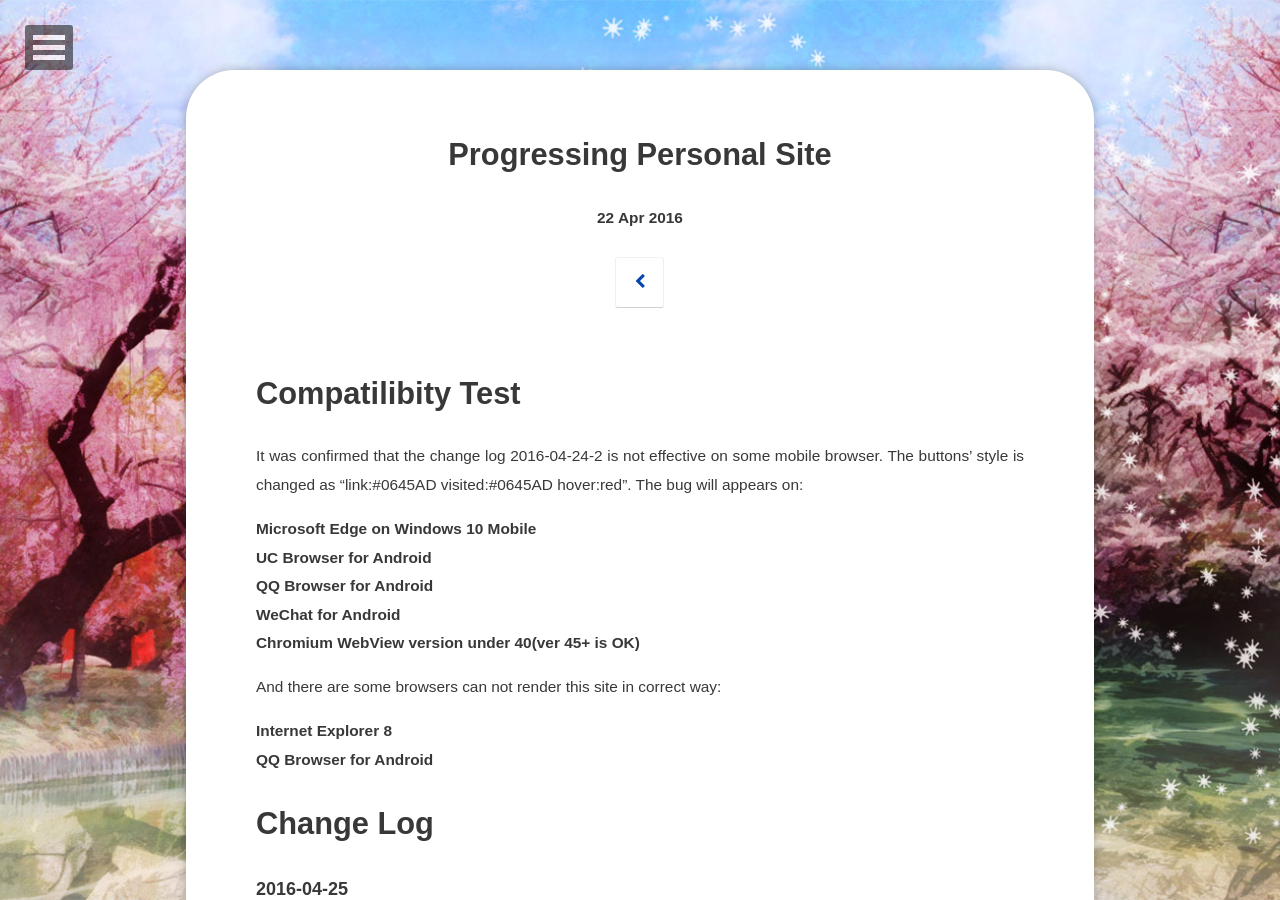
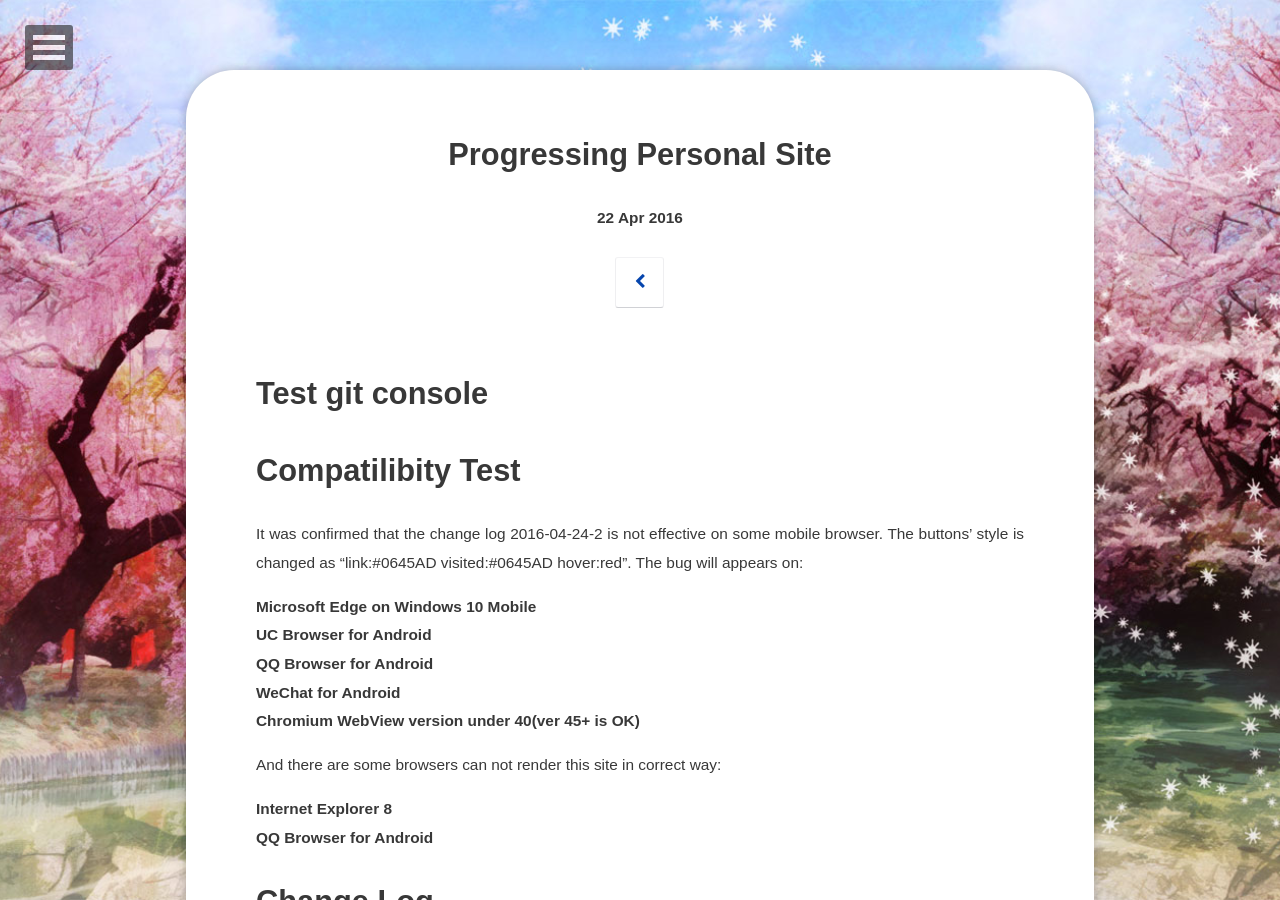
Before and after one commit to Clynie/hanyihong0324.github.io, a Jekyll site: the page built from _posts/2016-04-23-Progressing_Personal_Site.md, in a window 1280 px wide and 900 px high. Built offline with Jekyll 4.4.1, drawn with Linux system fonts in a browser that asks for light colours; some web fonts are replaced.

Commit message:
test git console

```diff
--- a/_posts/2016-04-23-Progressing_Personal_Site.md
+++ b/_posts/2016-04-23-Progressing_Personal_Site.md
@@ -5,6 +5,8 @@ date:   2016-04-22
 excerpt: "Record the developing process of this site"
 project: true
 ---
+
+# Test git console
 
 # Compatilibity Test
 
```
